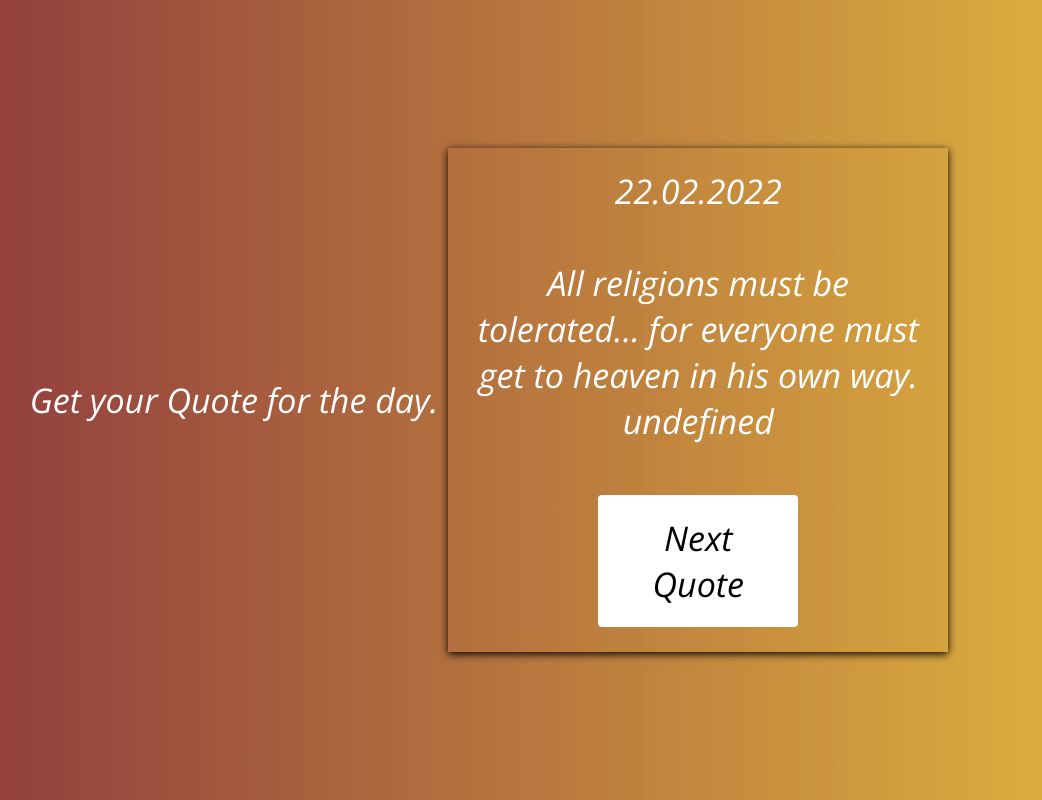
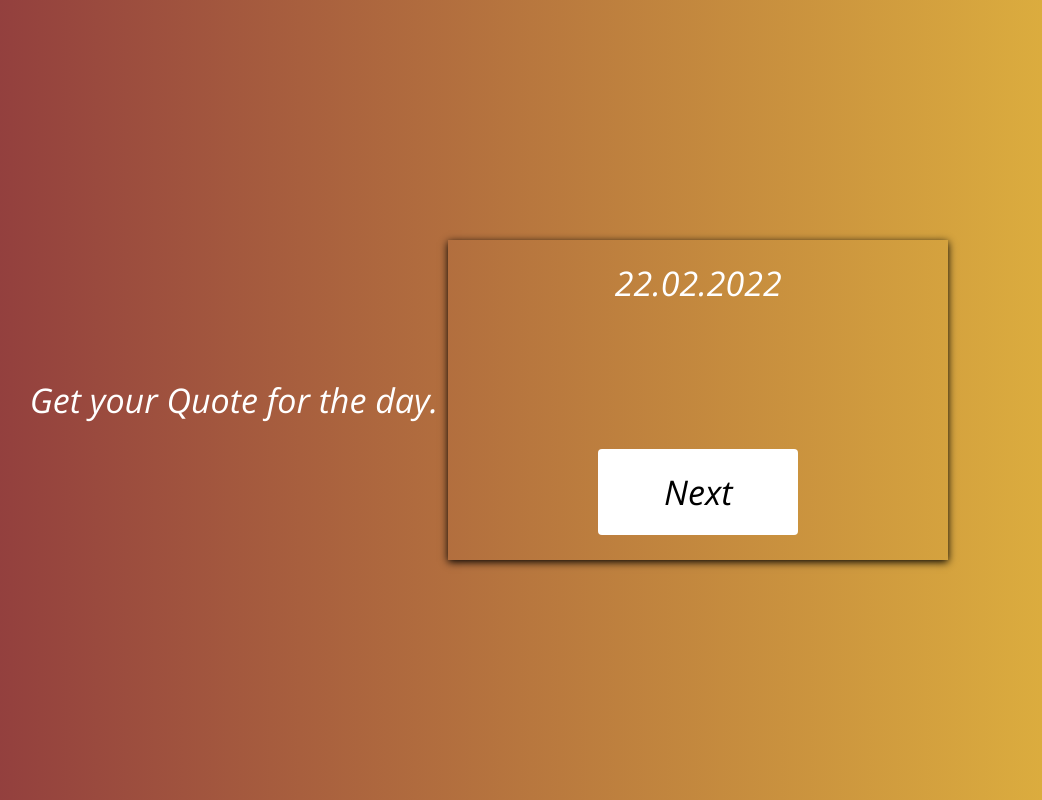
Before and after one commit to taumang/quote_generator, a plain HTML site: page index.html in a window 1280 px wide. Shown: the whole page, without its empty margins (146-1188 px from the left). Drawn offline with nearby package versions, Linux system fonts and the light colour scheme.

Commit message:
Changed button and updated display of the Quotes.

```diff
--- a/assets/main.js
+++ b/assets/main.js
@@ -59,49 +59,36 @@ document.getElementById("time_").innerHTML = (("0"+dt.getDate()).slice(-2)) +"."
 function getQuote(){
     let quote = [
 
-        "Give me by all means the shorter and nobler life, instead of one that is longer but of less account!",
-            "A ship should not ride on a single anchor, nor life on a single hope.",
-             "Do not try to seem wise.", "Know you not that a good person does nothing for appearance sake, but for the sake of having done right?",
-             "Know, first, who you are, and then adorn yourself accordingly.",
-             "If evil be said of thee, and if it be true, correct thyself; if it be a lie, laugh at it.",
-             "None are free who are not master of themselves.",
-             "There is only one way to happiness and that is to cease worrying about things which are beyond the power or our will.",
-             "We are worried by real problems so much as by our imagined anxieties about real problems.",
-             "If you want to improve, be content to be thought foolish and stupid.",
-             "The key is to keep company only with people who uplift you, whose presence calls forth your best.",
-             "All religions must be tolerated... for everyone must get to heaven in his own way.",
-             "Circumstances don't make the person, they only reveal the person to oneself.",
-             "Seek not the good in external things; seek it in yourselves.", "You are a little soul carrying around a corpse.",
-             "Only the educated are free.", "Wealth consists not in having great possessions, but in having few wants.",
-             "Don't explain your philosophy. Embody it.",
-             "He who has a why to live for can beat almost any how.",
-             "There are two wolves fight inside all of us. The one is evil, the second one is good.. Which wolf will win? The one you feed.",
-             "The happiness of your life depends upon the quality of your thoughts.",
-             "You don't have to turn this into something, it doesn't have to upset you."
+        "Give me by all means the shorter and nobler life, instead of one that is longer but of less account! " +"</br></br> "+ "  - Epictetus ",
+            "A ship should not ride on a single anchor, nor life on a single hope. " +"</br></br> "+ "  – Viktor Frankl",
+             "Do not try to seem wise. " +" </br></br>"+ "  – Friedrich Nietzsche",
+             "Know you not that a good person does nothing for appearance sake, but for the sake of having done right? " +"</br></br> "+ " - Heraclitus ",
+             "Know, first, who you are, and then adorn yourself accordingly. " +"</br></br> "+ "  - Heraclitus ",
+             "If evil be said of thee, and if it be true, correct thyself; if it be a lie, laugh at it. " +"</br></br> "+ "  – Friedrich Nietzsche",
+             "None are free who are not master of themselves. " +"</br></br> "+ "  - Marcus Aurelius",
+             "There is only one way to happiness and that is to cease worrying about things which are beyond the power or our will. " +"</br></br> "+ "  – Viktor Frankl",
+             "We are worried by real problems so much as by our imagined anxieties about real problems. " +"</br></br> "+ "  - Epictetus",
+             "If you want to improve, be content to be thought foolish and stupid. " +"</br></br> "+ "  - Heraclitus ",
+             "The key is to keep company only with people who uplift you, whose presence calls forth your best. " +"</br></br> "+ "  – Cato",
+
+             "Circumstances don't make the person, they only reveal the person to oneself. " +"</br></br> "+ "  - Seneca ",
+             "Seek not the good in external things; seek it in yourselves. " +" </br></br>"+ "  – Native American Proverb",
+             "You are a little soul carrying around a corpse. " +"</br></br> "+ "  - Epictetus ",
+             "Only the educated are free. " +"</br></br> "+ "  – Viktor Frankl",
+             "Wealth consists not in having great possessions, but in having few wants. " +"</br></br> "+ "  - Zen proverb",
+             "Don't explain your philosophy. Embody it. " +"</br></br> "+ "  - Epictetus ",
+             "He who has a why to live for can beat almost any how. " +"</br></br> "+ "  - Marcus Aurelius",
+             "There are two wolves fight inside all of us. The one is evil, the second one is good.. Which wolf will win? The one you feed. " +"</br></br> "+ "  – Native American Proverb ",
+             "The happiness of your life depends upon the quality of your thoughts. " +"</br></br> "+ "  - Epictetus ",
+             "You don't have to turn this into something, it doesn't have to upset you. " +"</br></br> "+ "  – Friedrich Nietzsche"
 
     ]
 
-    let authors = [
-
-    "- Heraclitus ",
-	"- Epictetus ",
-	"- Marcus Aurelius",
-	"- Seneca ",
-	"- Zen proverb",
-    "- Epictetus",
-    "– Marcus Aurelius",
-    "– Cato",
-    "– Viktor Frankl",
-    "– Friedrich Nietzsche",
-    "– Native American Proverb",
-
-    ];
-
-    let randomNumber = Math.floor(Math.random() * quote.length && authors.length);
 
 
-   document.getElementById('quote').innerHTML = quote[randomNumber];
-   document.getElementById('authors').innerHTML = authors[randomNumber];
+    let randomNumber = Math.floor(Math.random() * quote.length);
+
+
+   document.getElementById('quote').innerHTML = quote[randomNumber.toString()];
+//    document.getElementById('authors').innerHTML = authors[randomNumber.toString()];
 }
-
-console.log(getQuote())
--- a/index.html
+++ b/index.html
@@ -20,12 +20,12 @@
                     <br>
                 <span class="quote" id="quote"></span>
                     <br>
-                <span class="author" id="authors"></span>
+                <!-- <span class="author" id="authors"></span> -->
             <div>
                     <br>
             </div>
                 <button class="btn_continue" type="submit" onclick="getQuote()">
-                    <span>Next Quote</span>
+                    <span>Next</span>
                 </button>
             </div>
 
```
